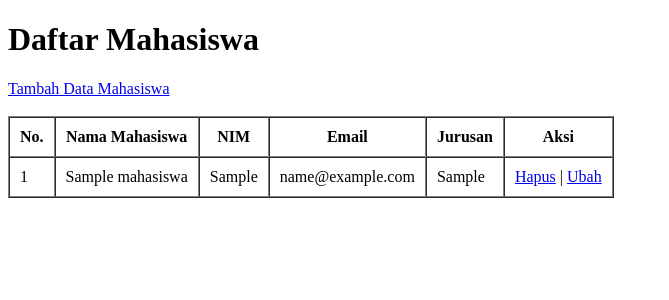
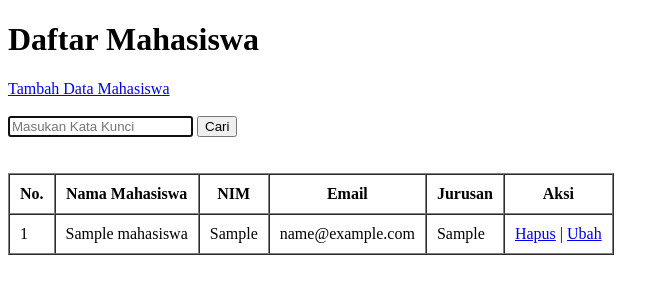
Before and after one commit to dwiktvnt/phpdasar, a PHP site: page / in a window 1280 px wide. Shown: the top 300 px of the page, without its empty margins (0-669 px from the left). Run offline with PHP 8.4, Linux system fonts and the light colour scheme; tables that the repository leaves empty or names only in its code hold one stand-in row (values such as "Sample post").

Commit message:
nambahin fitur searching

```diff
--- a/function.php
+++ b/function.php
@@ -53,3 +53,15 @@ function ubah($data)
 
     return mysqli_affected_rows($conn);
 }
+
+function cari($keyword)
+{
+
+    $query = "SELECT * FROM mahasiswa WHERE
+                nama LIKE '%$keyword%' OR
+                nim LIKE '%$keyword%' OR
+                email LIKE '%$keyword%' OR
+                jurusan LIKE '%$keyword%'";
+
+    return query($query);
+}
--- a/index.php
+++ b/index.php
@@ -3,6 +3,10 @@
 require 'function.php';
 
 $mahasiswa = query("SELECT * FROM mahasiswa");
+
+if (isset($_POST["cari"])) {
+    $mahasiswa = cari($_POST["keyword"]);
+}
 
 
 ?>
@@ -22,6 +26,11 @@ $mahasiswa = query("SELECT * FROM mahasiswa");
     <h1>Daftar Mahasiswa</h1>
 
     <a href="tambah.php">Tambah Data Mahasiswa</a><br><br>
+
+    <form action="" method="post">
+        <input type="text" name="keyword" autofocus placeholder="Masukan Kata Kunci" autocomplete="off">
+        <button type="submit" name="cari">Cari</button>
+    </form><br><br>
 
     <table border="1" cellpadding="10" cellspacing="0">
         <tr>
```
